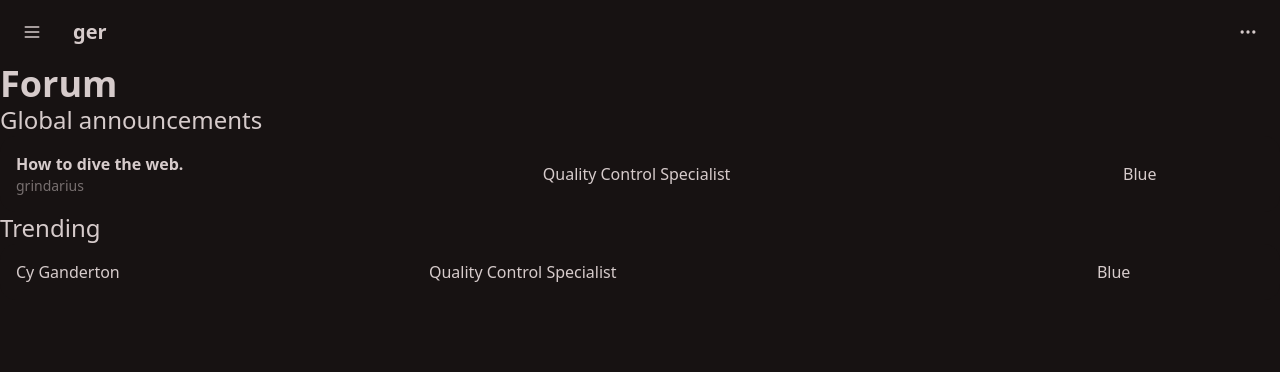
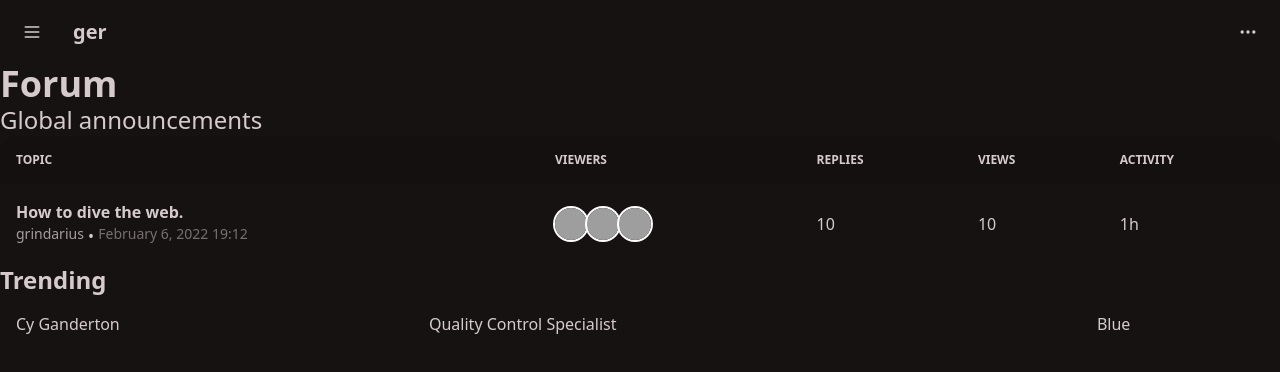
Before and after one commit to grindarius/ger, a Next.js app in the folder packages/frontend/: page /forum in a window 1280 px wide. Shown: the top 372 px of the page. Built offline with nearby package versions, Linux system fonts and the light colour scheme; grey boxes are pictures that could not be loaded.

Commit message:
frontend update with more pages

```diff
--- a/packages/frontend/package.json
+++ b/packages/frontend/package.json
@@ -12,7 +12,9 @@
   "dependencies": {
     "@next/font": "13.1.2",
     "daisyui": "^2.46.1",
-    "next": "13.1.2",
+    "dayjs": "^1.11.7",
+    "eslint-config-next": "^13.1.6",
+    "next": "13.1.6",
     "react": "18.2.0",
     "react-dom": "18.2.0"
   }
--- /dev/null
+++ b/packages/frontend/src/components/row.tsx
@@ -0,0 +1,53 @@
+import Image from 'next/image'
+import Link from 'next/link'
+import React from 'react'
+
+export interface RowOptions {
+  name: string
+  username: string
+  postDate: string
+  users: Array<{ userId: string, username: string }>
+  replies: number
+  views: number
+  activity: string
+}
+
+export default function Row ({ name, username, postDate, users, views, replies, activity }: RowOptions): JSX.Element {
+  return (
+    <tr>
+      <td>
+        <Link className="font-bold link link-hover" href="/forum/announcements/123456">{name}</Link>
+        <div className="flex flex-row">
+          <Link className="text-sm opacity-75 link link-hover" href="/forum/users/grindarius">
+            {username}
+          </Link>
+          &nbsp;•&nbsp;
+          <div className="text-sm opacity-75">
+            {postDate}
+          </div>
+        </div>
+      </td>
+      <td>
+        <div className="flex flex-row">
+          {
+            users.map(user => {
+              return (
+                <Link
+                  className="w-8 h-8 rounded-full ring-white ring-2 overflow-hidden"
+                  key={user.userId}
+                  href={{ pathname: '/forum/users/[username]', query: { username: user.username } }}
+                  passHref
+                >
+                  <img className="w-8 h-8" src="https://upload.wikimedia.org/wikipedia/commons/b/b6/Image_created_with_a_mobile_phone.png" alt="what" />
+                </Link>
+              )
+            })
+          }
+        </div>
+      </td>
+      <td>{replies}</td>
+      <td>{views}</td>
+      <td>{activity}</td>
+    </tr>
+  )
+}
--- a/packages/frontend/src/pages/forum/announcements/[announcementId].tsx
+++ b/packages/frontend/src/pages/forum/announcements/[announcementId].tsx
@@ -9,7 +9,7 @@ export default function Annoucement (): JSX.Element {
   return (
     <>
       <Head>
-        <title>How to surf the web. • ger</title>
+        <title>How to surf the web • ger</title>
         <meta name="description" content="reg spelled backwards" />
         <meta name="viewport" content="width=device-width, initial-scale=1" />
       </Head>
--- a/packages/frontend/src/pages/forum/index.tsx
+++ b/packages/frontend/src/pages/forum/index.tsx
@@ -15,20 +15,51 @@ export default function Forum (): JSX.Element {
         <h3 className="text-2xl text-current">Global announcements</h3>
         <div className="overflow-x-auto">
           <table className="table w-full">
+            <thead>
+              <tr>
+                <td>Topic</td>
+                <td>Viewers</td>
+                <td>Replies</td>
+                <td>Views</td>
+                <td>Activity</td>
+              </tr>
+            </thead>
             <tbody>
               <tr>
                 <td>
-                  <Link className="font-bold" href="/forum/announcements/123456">How to dive the web.</Link>
-                  <div className="text-sm opacity-50">grindarius</div>
+                  <Link className="font-bold link link-hover" href="/forum/announcements/123456">How to dive the web.</Link>
+                  <div className="flex flex-row">
+                    <Link className="text-sm opacity-75 link link-hover" href="/forum/users/grindarius">
+                      grindarius
+                    </Link>
+                    &nbsp;•&nbsp;
+                    <div className="text-sm opacity-50">
+                      February 6, 2022 19:12
+                    </div>
+                  </div>
                 </td>
-                <td>Quality Control Specialist</td>
-                <td>Blue</td>
+                <td>
+                  <div className="flex flex-row">
+                    <Link className="w-8 h-8 rounded-full ring-white ring-2 overflow-hidden" href="/forum/users/grindarius" passHref>
+                      <img className="w-8 h-8" src="https://upload.wikimedia.org/wikipedia/commons/b/b6/Image_created_with_a_mobile_phone.png" alt="what" />
+                    </Link>
+                    <Link className="w-8 h-8 rounded-full ring-white ring-2 overflow-hidden" href="/forum/users/grindarius" passHref>
+                      <img className="w-8 h-8" src="https://upload.wikimedia.org/wikipedia/commons/b/b6/Image_created_with_a_mobile_phone.png" alt="what" />
+                    </Link>
+                    <Link className="w-8 h-8 rounded-full ring-white ring-2 overflow-hidden" href="/forum/users/grindarius" passHref>
+                      <img className="w-8 h-8" src="https://upload.wikimedia.org/wikipedia/commons/b/b6/Image_created_with_a_mobile_phone.png" alt="what" />
+                    </Link>
+                  </div>
+                </td>
+                <td>10</td>
+                <td>10</td>
+                <td>1h</td>
               </tr>
             </tbody>
           </table>
         </div>
 
-        <h3 className="text-2xl text-current">Trending</h3>
+        <h3 className="text-2xl text-current font-bold">Trending</h3>
         <div className="overflow-x-auto">
           <table className="table w-full">
             <tbody>
--- /dev/null
+++ b/packages/frontend/src/pages/forum/users/[username].tsx
@@ -0,0 +1,17 @@
+import Head from 'next/head'
+import React from 'react'
+
+export default function User (): JSX.Element {
+  return (
+    <>
+      <Head>
+        <title>grindarius • ger</title>
+        <meta name="description" content="reg spelled backwards" />
+        <meta name="viewport" content="width=device-width, initial-scale=1" />
+      </Head>
+      <main className="container mx-auto">
+        user page
+      </main>
+    </>
+  )
+}
```
Also changed, not shown: 2 other files (tests, documents, lock files or other folders).
